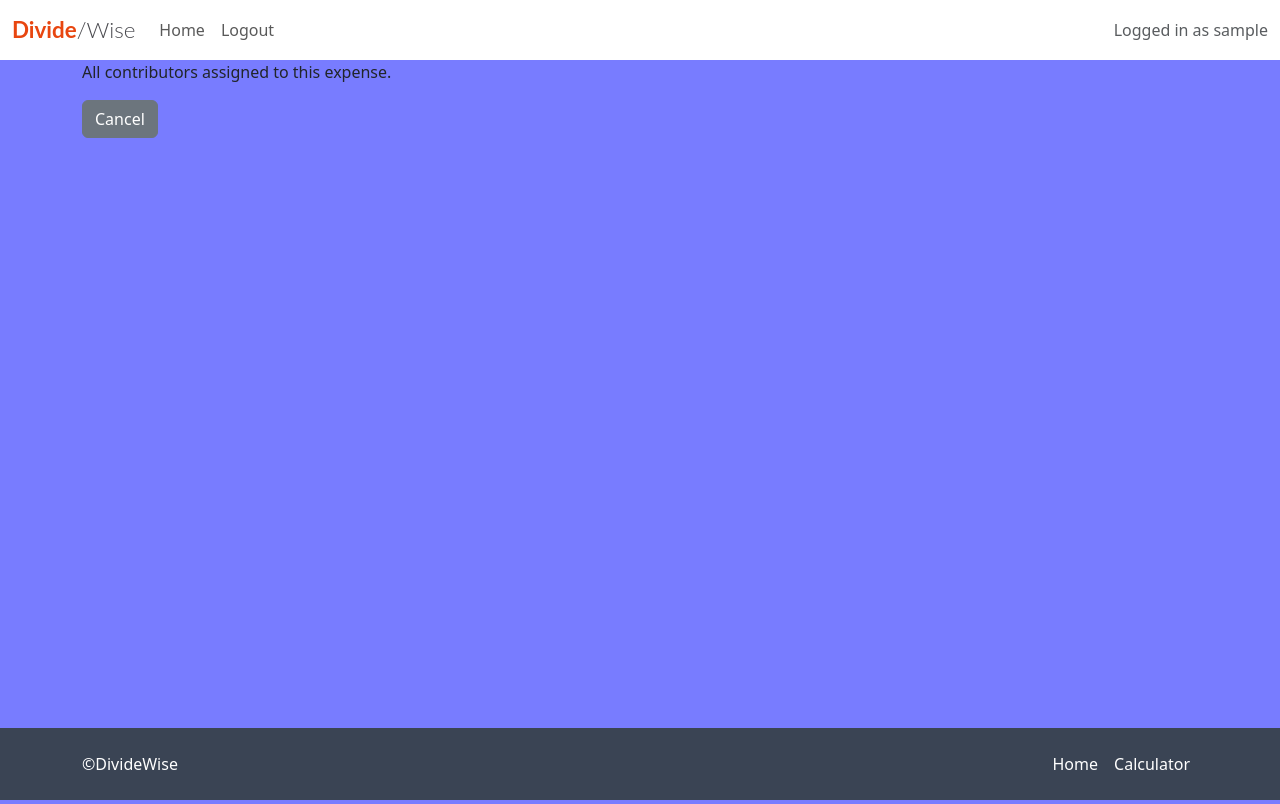
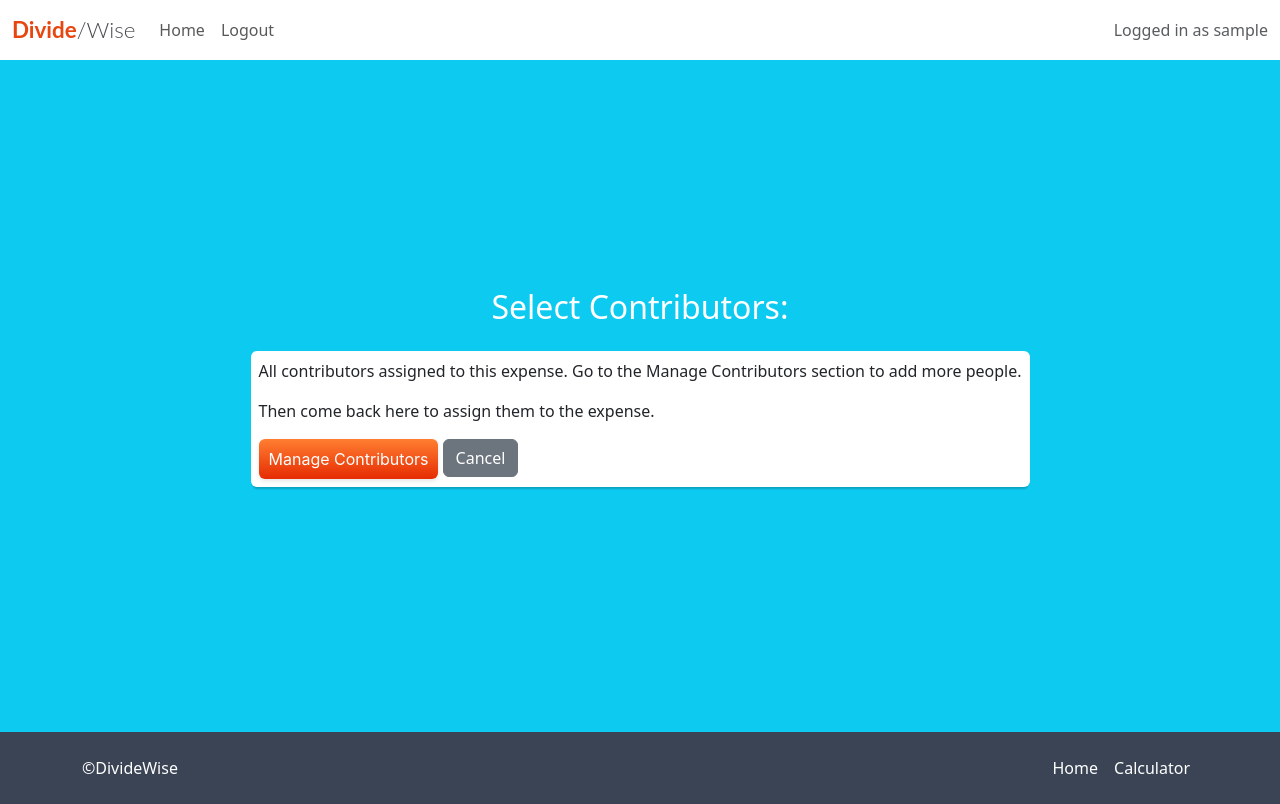
Before and after one commit to jack-brosnan/DivideWise, a Django app: page /add_contribution/1/1/ in a window 1280 px wide. Run offline with Django 4.2, Linux system fonts and the light colour scheme; a user stored in the database is signed in; tables that the repository leaves empty hold one stand-in row (values such as "Sample post"); some libraries are stand-ins or nearby versions.

Commit message:
Updated branding for main bakground(light-blue). Applied further styling to contributor initial icons

```diff
--- a/expense_app/forms.py
+++ b/expense_app/forms.py
@@ -51,6 +51,11 @@ class ContributorForm(forms.ModelForm):
     class Meta:
         model = Contributor
         fields = ['name',]
+        widgets = {
+                'name': forms.TextInput(
+                    attrs={'placeholder': 'Enter Name'}
+                ),
+        }
 
 class ExpenseLineForm(forms.ModelForm):
     """
--- a/expense_app/templates/expense_app/add_contribution.html
+++ b/expense_app/templates/expense_app/add_contribution.html
@@ -3,14 +3,16 @@
 {% block title %}Add Contribution{% endblock %}
 
 {% block content %}
-<div class="container">
+<div class="mx-auto my-3 container-v-center">
+    <h2 class="header-white">Select Contributors:</h2>
+    <div class="p-2 my-3 container--white box-shadow rounded">
 
         <form method="post" action="{% url 'add_contribution' space_id=expense_space.id expense_id=expense_line.id %}">
             {% csrf_token %}
 
             {% if unassigned_contributors %}
             <div class="form-group">
-            <h3>Select Contributors:</h3>
+
                 <div>
                     <table>
                         {% for contributor in unassigned_contributors %}
@@ -19,7 +21,8 @@
                                 {{ contributor.name }}
                             </td>
                             <td>
-                            <input type="checkbox" class="form-check-input" name="contributors" value="{{ contributor.id }}" id="contributor-{{ contributor.id }}">
+                                <input type="checkbox" class="form-check-input" name="contributors"
+                                    value="{{ contributor.id }}" id="contributor-{{ contributor.id }}">
                             </td>
                         </tr>
 
@@ -27,13 +30,25 @@
                     </table>
                 </div>
             </div>
-        <button type="submit" class="btn btn-primary">Add</button>
+
+
+
+
+
+
+            <button type="submit" class="btn--orange">Add</button>
             {% else %}
-        <p>All contributors assigned to this expense.</p>
+            <p>All contributors assigned to this expense. Go to the Manage Contributors section to add more people.</p>
+            <p>Then come back here to assign them to the expense.</p>
+            <a href="{% url 'edit_contributor' expense_space.id %}" class="btn btn--orange">Manage Contributors</a>
 
             {% endif %}
 
             <a href="{% url 'view_space' expense_space.id %}" class="btn btn-secondary">Cancel</a>
+
+
         </form>
     </div>
+</div>
+
 {% endblock %}
--- a/expense_app/templates/expense_app/view_space.html
+++ b/expense_app/templates/expense_app/view_space.html
@@ -31,12 +31,12 @@
                 </div>
 
                 {% for c in contributor %}
-                <div class="col-sm-6 col-md-6 mb-1 brand-light rounded-pill">
+                <div class="col-sm-6 col-lg-5 mb-1 brand-light rounded-pill">
                     <div class="row justify-content-around">
                         <div class="col-2 align-self-center line-initials">
                             <p class="m-0">{{ c.name|slice:":1" }}</p>
                         </div>
-                        <div class="col-6">
+                        <div class="col-9">
                             <p class="m-0">{{ c.name }}</p>
                             <p class="m-0">{{ expense_space.get_currency_display }} {{ c.total_contributions }}</p>
                         </div>
--- a/static/css/style.css
+++ b/static/css/style.css
@@ -6,10 +6,11 @@
     --brand-accent: #77afff;
     --brand-dark: #3A4454;
     --brand-light: #F9FAFC;
+    --brand-alt: #0dcaf0;
 }
 
 .brand-primary {
-    background-color: var(--brand-primary);
+    background-color: var(--brand-alt);
     /* margin-bottom: 0 !important;
     padding-bottom: 0 !important; */
 }
@@ -40,8 +41,7 @@ html, body {
 }
 
 body {
-    background-color: var(--brand-primary);
-
+    background-color: var(--brand-alt);
 }
 
 .header-white {
@@ -85,7 +85,7 @@ body {
 }
 
 .main-bg {
-    background-color: var(--brand-primary);
+    background-color: var(--brand-alt);
 }
 
 /* .card {
@@ -259,7 +259,8 @@ footer .nav-link:focus {
 /* Expense Line Summary */
 
 .line-initials {
-    background-color: #E84610;
+    background-color: initial;
+    background-image: linear-gradient(-180deg, #FF7E31, #E62C03);
     color: #ffffff;
     width: 40px;
     height: 40px;
```
Lines whose indentation alone changed are shown as unchanged.
